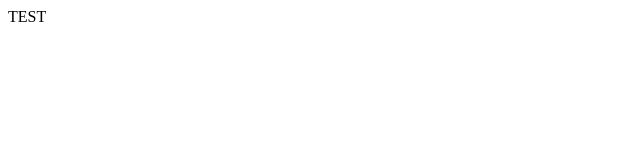
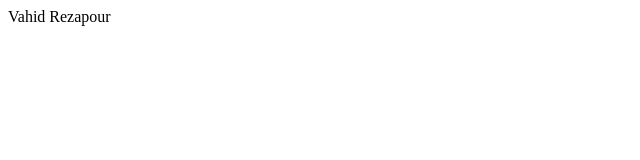
Before and after one commit to vahidre73/TEST, a plain HTML site: page index.html in a window 1280 px wide. Shown: the full height of the page, 0-640 px from the left. Drawn offline with Linux system fonts and the light colour scheme.

Commit message:
Rezapour

```diff
--- a/index.html
+++ b/index.html
@@ -1,6 +1,6 @@
 <html>
     <head></head>
     <body>
-        TEST
+        Vahid Rezapour
     </body>
 </html>
```
